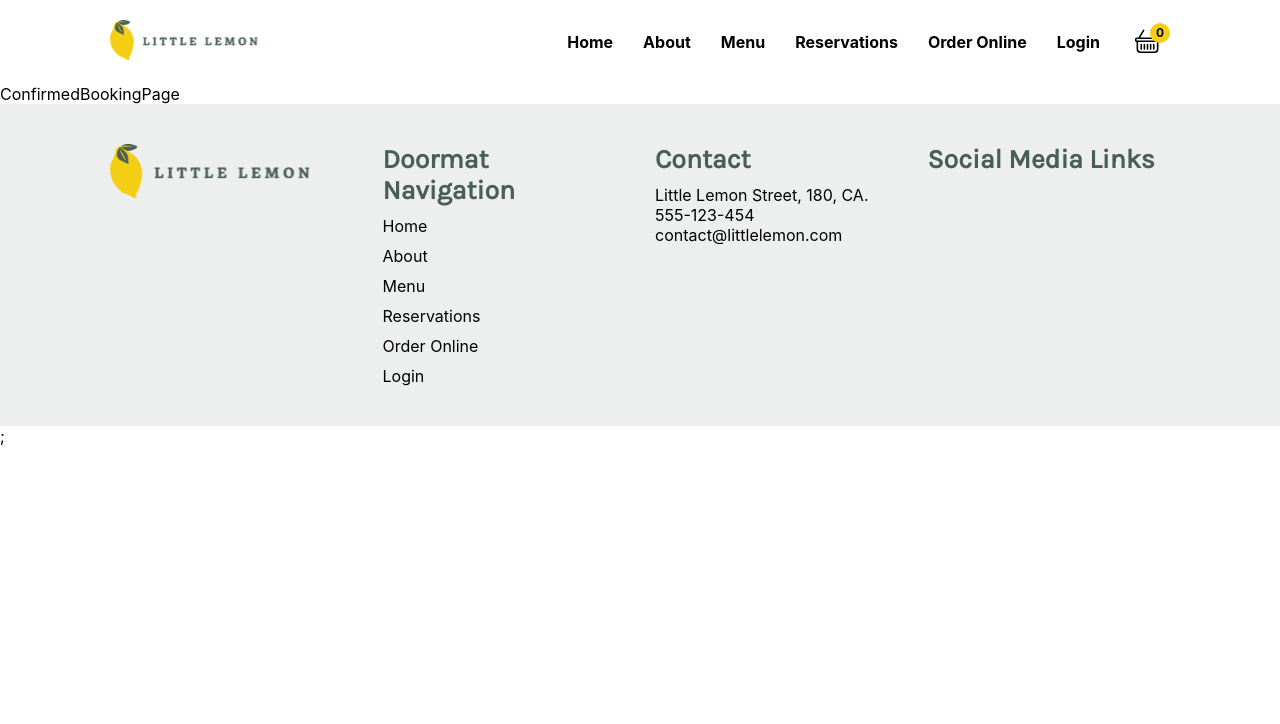
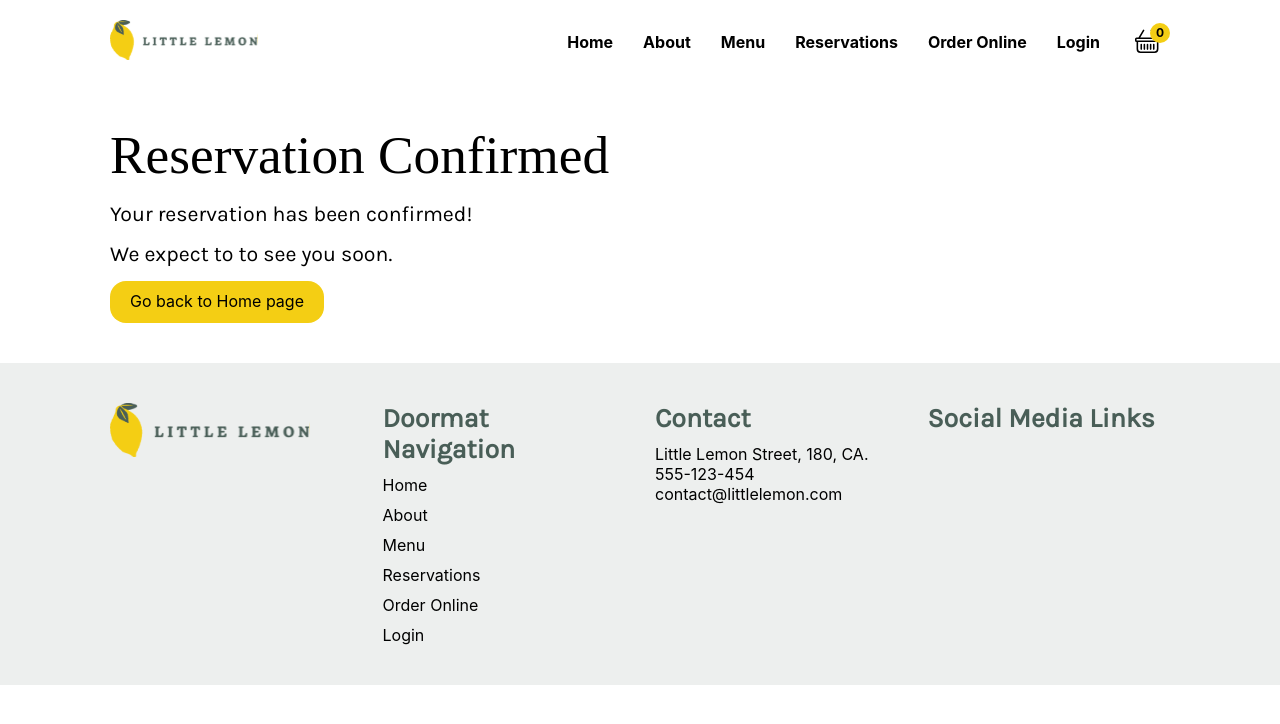
Before and after one commit to rodriguezmauricio/little-lemon, a React (Create React App) app: page /confirmedBooking in a window 1280 px wide. Shown: the top 724 px of the page. Built offline with nearby package versions, Linux system fonts and the light colour scheme; a web font is replaced by a local one.

Commit message:
personalized confirmedBooking page

```diff
--- a/public/index.html
+++ b/public/index.html
@@ -41,6 +41,5 @@
       To begin the development, run `npm start` or `yarn start`.
       To create a production bundle, use `npm run build` or `yarn build`.
     -->
-    ;
   </body>
 </html>
--- a/src/App.css
+++ b/src/App.css
@@ -74,7 +74,7 @@ nav ul a {
 }
 
 .page-section {
-  padding: 30px 0;
+  padding: 30px 20px;
 }
 /* NAV STYLE END */
 
--- a/src/App.js
+++ b/src/App.js
@@ -7,7 +7,6 @@ import { BrowserRouter as Router, Route, Routes } from "react-router-dom";
 import { useEffect, useReducer } from "react";
 import fakeAPI from "./data/api";
 import ConfirmedBookingPage from "./components/pages/confirmedBookingPage/ConfirmedBookingPage";
-import { useNavigate } from "react-router-dom";
 
 const reducer = (state, action) => {
   switch (action.type) {
--- a/src/components/bookingForm/BookingForm.jsx
+++ b/src/components/bookingForm/BookingForm.jsx
@@ -1,4 +1,4 @@
-import React, { useState } from "react";
+import React from "react";
 import "./bookingForm.css";
 import Button from "../button/Button";
 import { useNavigate } from "react-router-dom";
@@ -40,18 +40,6 @@ const BookingForm = ({ availableTimes, setAvailableTimes, submitForm }) => {
 
   const navigate = useNavigate();
 
-  const [formContent, setFormContent] = useState({
-    date: "",
-    time: "",
-    numberOfGuests: "0",
-    occasion: "Select Occasion",
-  });
-
-  // const handleFormContent = (event) => {
-  //   setFormContent({ ...formContent, [event.target.name]: event.target.value });
-  //   console.log(event.target.value);
-  // };
-
   const sendFormContent = (data) => {
     console.log(data);
     navigate("/confirmedBooking");
@@ -60,7 +48,11 @@ const BookingForm = ({ availableTimes, setAvailableTimes, submitForm }) => {
   return (
     <>
       <h1 className="subtitle">Reserve a Table</h1>
-      <form className="booking-form-container" onSubmit={handleSubmit(sendFormContent)}>
+      <form
+        className="booking-form-container"
+        aria-label="Form"
+        onSubmit={handleSubmit(sendFormContent)}
+      >
         <label htmlFor="res-date">Choose date</label>
         <input className="booking-form-input" {...register("date")} type="date" />
         <p className="error-message">{errors.date?.message}</p>
@@ -100,52 +92,6 @@ const BookingForm = ({ availableTimes, setAvailableTimes, submitForm }) => {
         </Button>
       </form>
     </>
-
-    // <>
-    //   <h1 className="subtitle">Reserve a Table</h1>
-    //   <form className="booking-form-container" onSubmit={sendFormContent}>
-    //     <label htmlFor="res-date">Choose date</label>
-    //     <input
-    //       className="booking-form-input"
-    //       type="date"
-    //       name="date"
-    //       onChange={handleFormContent}
-    //     />
-
-    //     <label htmlFor="res-time">Choose time</label>
-    //     <select className="booking-form-input" name="time" onChange={handleFormContent}>
-    //       {availableTimes.map((time) => {
-    //         return (
-    //           <option key={time} value={time}>
-    //             {time}
-    //           </option>
-    //         );
-    //       })}
-    //     </select>
-
-    //     <label htmlFor="guests">Number of guests</label>
-    //     <input
-    //       className="booking-form-input"
-    //       type="number"
-    //       placeholder="0"
-    //       min="1"
-    //       max="10"
-    //       name="numberOfGuests"
-    //       onChange={handleFormContent}
-    //     />
-
-    //     <label htmlFor="occasion">Occasion</label>
-    //     <select className="booking-form-input" name="occasion" onChange={handleFormContent}>
-    //       <option>Select occasion</option>
-    //       <option>Birthday</option>
-    //       <option>Anniversary</option>
-    //     </select>
-
-    //     <Button className="booking-form-input" type="submit">
-    //       Make Your reservation
-    //     </Button>
-    //   </form>
-    // </>
   );
 };
 
--- a/src/components/button/Button.jsx
+++ b/src/components/button/Button.jsx
@@ -1,7 +1,11 @@
 import "./button.css";
 
 const Button = ({ children }) => {
-  return <button className="button">{children}</button>;
+  return (
+    <button className="button" aria-label="On click">
+      {children}
+    </button>
+  );
 };
 
 export default Button;
--- a/src/components/pages/confirmedBookingPage/ConfirmedBookingPage.jsx
+++ b/src/components/pages/confirmedBookingPage/ConfirmedBookingPage.jsx
@@ -1,7 +1,20 @@
-import React from "react";
+import { Link } from "react-router-dom";
+import Button from "../../button/Button";
+import "./confirmedBookingPage.css";
 
 const ConfirmedBookingPage = () => {
-  return <div>ConfirmedBookingPage</div>;
+  return (
+    <main className="page-section">
+      <div className="container confirmed-content">
+        <h1 className="subtitle">Reservation Confirmed</h1>
+        <p>Your reservation has been confirmed!</p>
+        <p>We expect to to see you soon.</p>
+        <Link to={"/"}>
+          <Button>Go back to Home page</Button>
+        </Link>
+      </div>
+    </main>
+  );
 };
 
 export default ConfirmedBookingPage;
--- /dev/null
+++ b/src/components/pages/confirmedBookingPage/confirmedBookingPage.css
@@ -0,0 +1,5 @@
+.confirmed-content {
+  display: flex;
+  flex-direction: column;
+  gap: 15px;
+}
```
